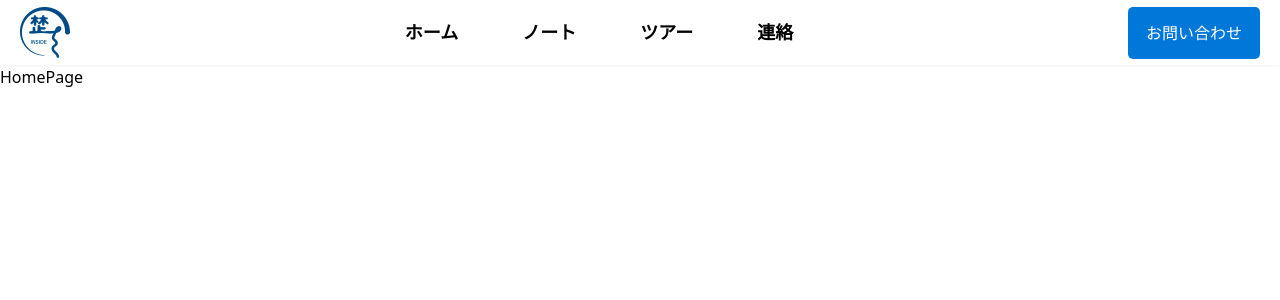
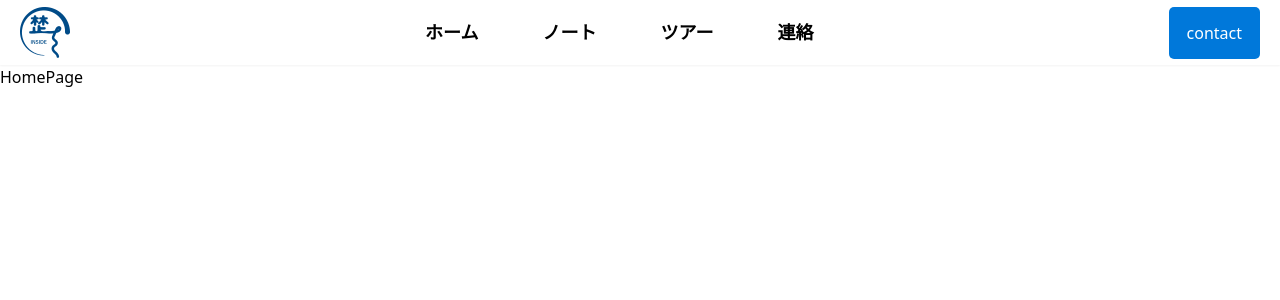
Before and after one commit to demonic29/team_reactors, a React (Vite) app: page / in a window 1280 px wide. Shown: the top 300 px of the page. Built offline with nearby package versions, Linux system fonts and the light colour scheme; a web font is replaced by a local one.

Commit message:
button text change

```diff
--- a/src/layouts/NavBar.jsx
+++ b/src/layouts/NavBar.jsx
@@ -25,7 +25,7 @@ const NavBar = () => {
                 ))}
             </div>
             <div>
-                <Button>お問い合わせ</Button>
+                <Button>contact</Button>
             </div>
         </div>
     );
```
